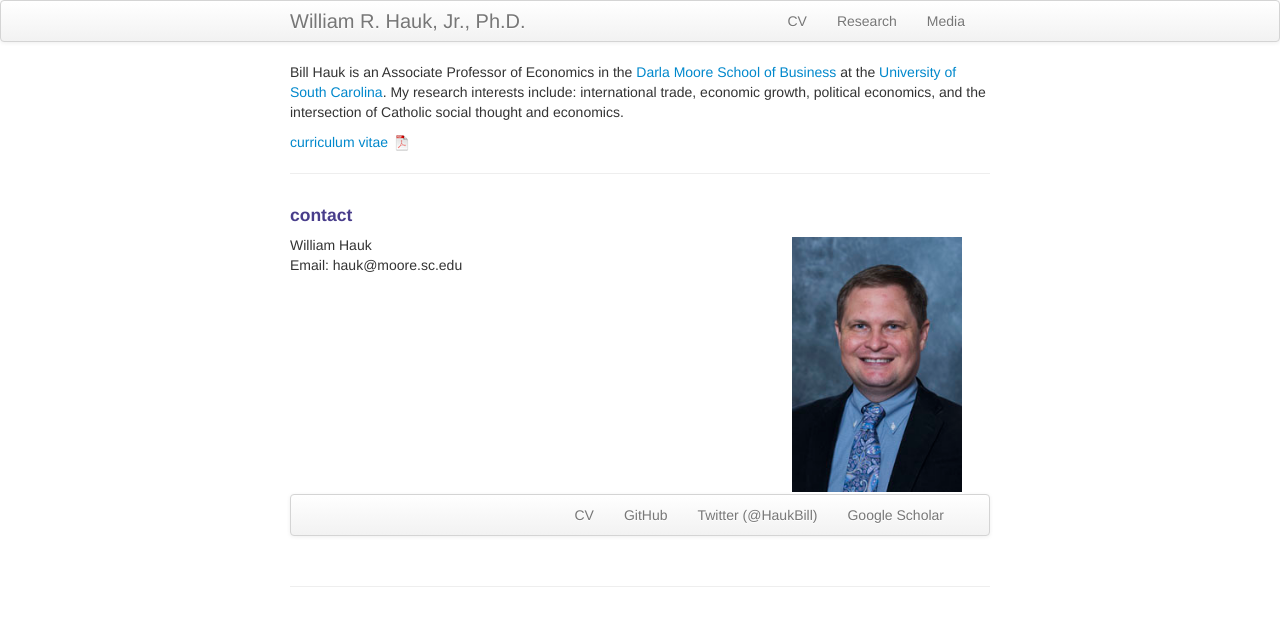
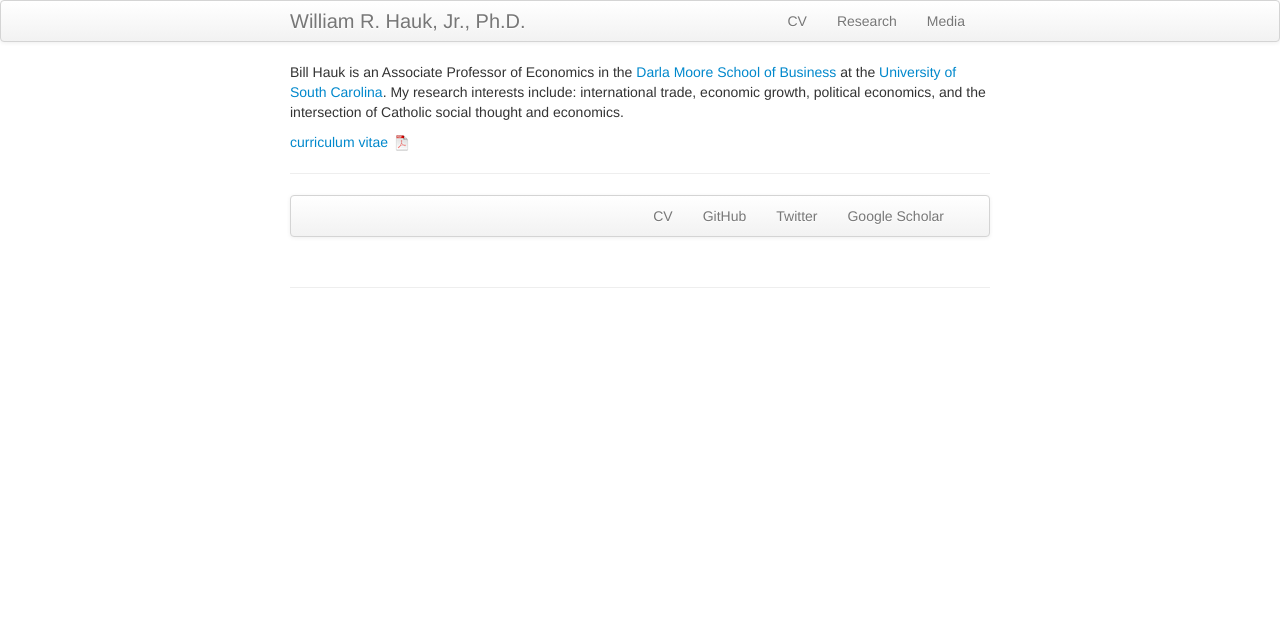
Before and after one commit to BillHauk/BillHauk.github.io, a Jekyll site: the page built from index.md, in a window 1280 px wide. Shown: the top 626 px of the page. Built offline with Jekyll 4.4.1, drawn with Linux system fonts in a browser that asks for light colours; Markdown is read by kramdown in place of the engine named in the settings.

```diff
--- a/index.md
+++ b/index.md
@@ -13,29 +13,13 @@ Bill Hauk is an Associate Professor of Economics in the [Darla Moore School of B
 ---
 
 
-<div class="container">
-<h4><a name="contact"></a>contact</h4>
-
-    <div class="row-fluid">
-        <div class="span5">
-            William Hauk<br/>
-            Email: hauk@moore.sc.edu<br/>
-        </div>
-
-        <div class="span2">
-        <a href="../assets/headshot.jpg">
-            <img src="../assets/headshot.jpg"
-                  title="Bill Hauk" alt="Bill Hauk"/></a>
-        </div>
-    </div>
-</div>
 
 <div class="navbar">
   <div class="navbar-inner">
       <ul class="nav">
           <li><a href="{{ BASE_PATH }}/assets/CV.pdf">CV</a></li>
           <li><a href="https://github.com/BillHauk">GitHub</a></li>
-          <li><a href="https://twitter.com/HaukBill">Twitter (@HaukBill)</a></li>
+          <li><a href="https://twitter.com/HaukBill">Twitter</a></li>
           <li><a href="https://scholar.google.com/citations?user=B744wv0AAAAJ&hl=en&oi=ao">Google Scholar</a></li>
       </ul>
   </div>
```
